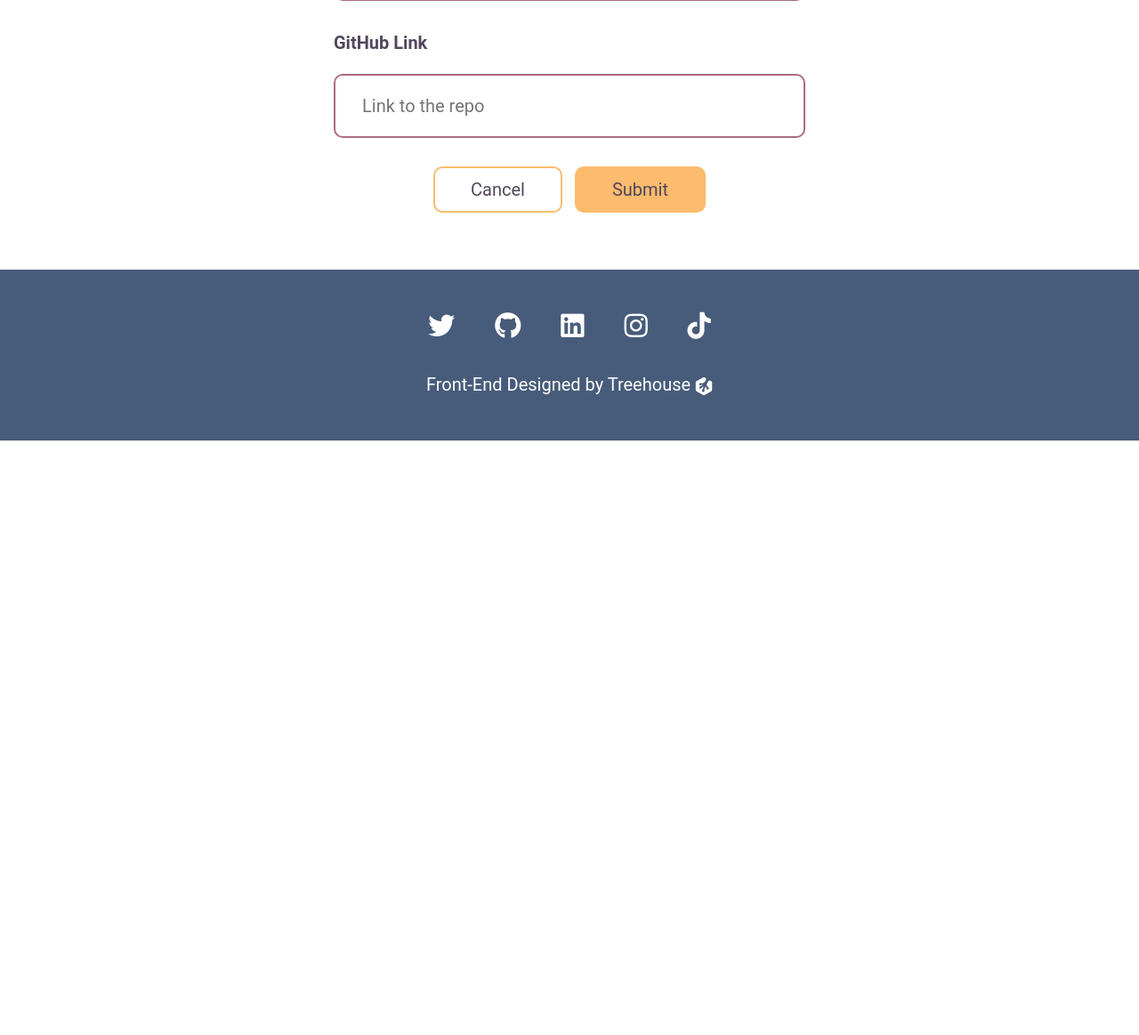
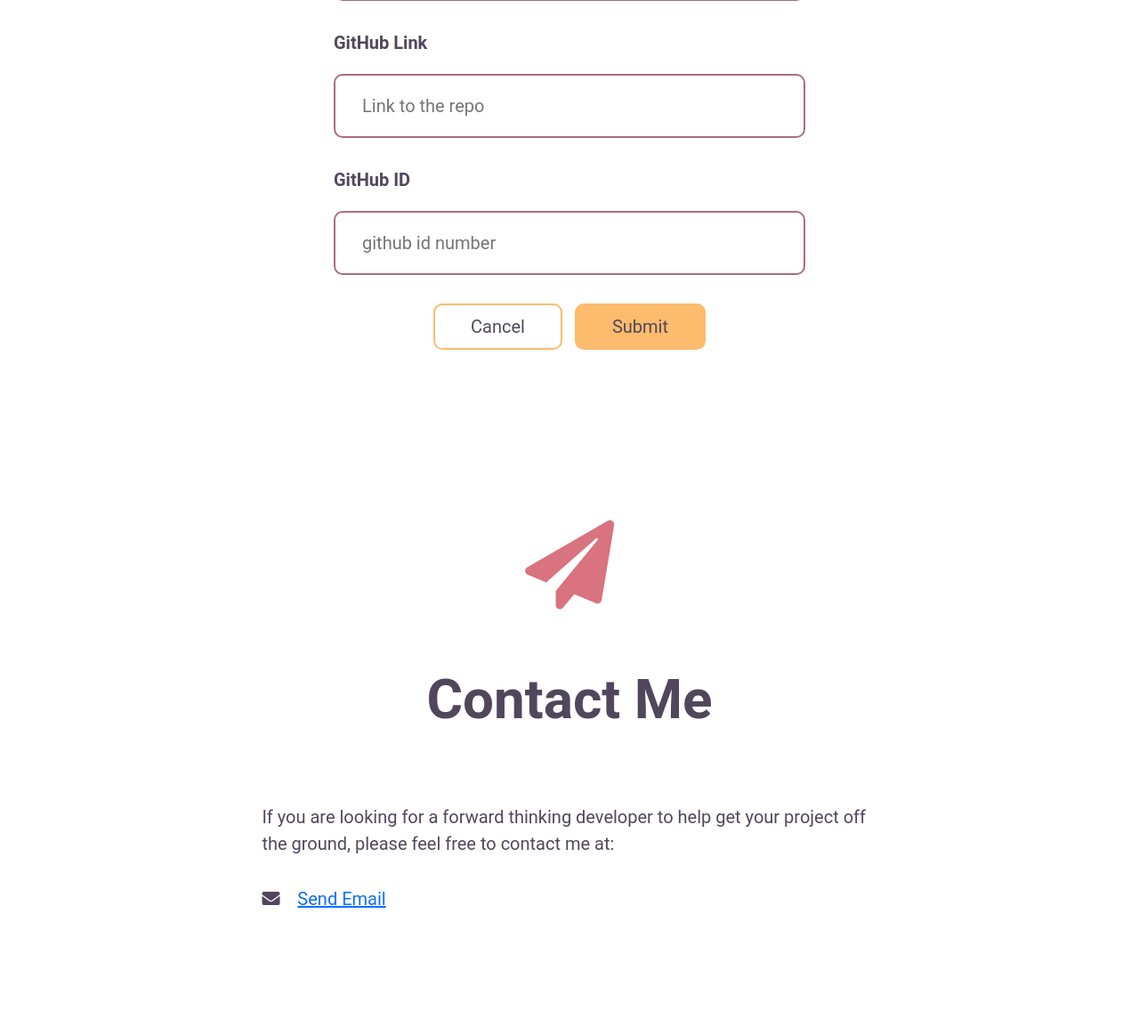
Before and after one commit to r-kyle-kennedy/portfolio, a Flask app: template templates/projectform.html in a window 1280 px wide. Shown: the part 1176-2339 px from the top of the page at 89% size. Before the commit the page ends 1671 px from the top, so only its background shows below. Run offline with Flask 2, Linux system fonts and the light colour scheme; the template is opened without the code that fills it, so the values that code supplies are empty.

Commit message:
added add project and delete project

```diff
--- a/app.py
+++ b/app.py
@@ -63,6 +63,27 @@ def update(id):
     return redirect(url_for('project', id=id))
 
 
+@app.route('/delete/<id>')
+def delete(id):
+    project = Project.query.get_or_404(id)
+    db.session.delete(project)
+    db.session.commit()
+    return redirect(url_for('index'))
+
+
+@app.route('/add-project', methods=['GET', 'POST'])
+def add_project():
+    projects = Project.query.all()
+    if request.form:
+        new_project = Project(title=request.form['title'], date=datetime.datetime.strptime(request.form['date'], "%Y-%m"),
+                        description=request.form['desc'], skills=request.form['skills'],
+                        url=request.form['github'], gh_id = request.form['gh_id'])
+        db.session.add(new_project)
+        db.session.commit()
+        return redirect(url_for('index'))
+    return render_template('projectform.html', projects=projects)
+
+
 if __name__ == '__main__':
     db.create_all()
     add_github_api()
--- a/templates/detail.html
+++ b/templates/detail.html
@@ -33,7 +33,7 @@
           <i class="fas fa-edit"></i>
           Update From Github
       </a>
-      <a href="#">
+      <a href="{{url_for('delete', id=project.id)}}">
           <i class="far fa-trash-alt"></i>
           Delete
       </a>
--- a/templates/layout.html
+++ b/templates/layout.html
@@ -43,7 +43,7 @@
                       <a class="nav-link" href="#contact">Contact</a>
                     </li>
                     <li class="nav-item">
-                      <a class="nav-link" href="#">Add Project</a>
+                      <a class="nav-link" href="{{url_for('add_project')}}">Add Project</a>
                     </li>
                   </ul>
                 </div>
--- a/templates/projectform.html
+++ b/templates/projectform.html
@@ -1,62 +1,11 @@
-<!DOCTYPE html>
-<html>
-    <head>
-        <meta charset="utf-8">
-        <meta http-equiv="X-UA-Compatible" content="IE=edge">
-        <title>Portfolio</title>
-        <meta name="description" content="A portfolio of my work">
-        <meta name="viewport" content="width=device-width, initial-scale=1">
-        <link rel="stylesheet" href="https://cdnjs.cloudflare.com/ajax/libs/font-awesome/5.15.3/css/all.min.css">
-        <link rel="stylesheet" href="https://cdnjs.cloudflare.com/ajax/libs/font-awesome/5.15.3/css/all.min.css">
-        <link href="https://cdn.jsdelivr.net/npm/bootstrap@5.0.0-beta2/dist/css/bootstrap.min.css" rel="stylesheet" integrity="sha384-BmbxuPwQa2lc/FVzBcNJ7UAyJxM6wuqIj61tLrc4wSX0szH/Ev+nYRRuWlolflfl" crossorigin="anonymous">
-        <link rel="stylesheet" href="styles.css">
-    </head>
-    <body>
-        <section class="navigation">
-            <nav class="navbar navbar-expand-lg">
-                <div class="container-fluid">
-                    <a class="navbar-brand" href="#">Student Name</a>
-                    <button class="toggle" type="button" data-bs-toggle="collapse" data-bs-target="#navbarContent" aria-controls="navbarContent" aria-expanded="false" aria-label="Toggle navigation">
-                        <i class="fas fa-bars"></i>
-                    </button>
-                    <div class="collapse navbar-collapse" id="navbarContent">
-                        <ul class="navbar-nav me-auto mb-2 mb-lg-0">
-                            <li class="nav-item">
-                                <a class="nav-link active" aria-current="page" href="#">Home</a>
-                            </li>
-                            <li class="nav-item">
-                                <a class="nav-link" href="#about">About</a>
-                            </li>
-                            <li class="nav-item">
-                                <a class="nav-link" href="#skills">Skills</a>
-                            </li>
-                            <li class="nav-item dropdown">
-                                <a class="nav-link dropdown-toggle" href="#" id="navbarDropdown" role="button" data-bs-toggle="dropdown" aria-expanded="false">
-                                Projects
-                                </a>
-                                <ul class="dropdown-menu" aria-labelledby="navbarDropdown">
-                                <li><a class="dropdown-item" href="#project1">Project 1</a></li>
-                                <li><a class="dropdown-item" href="#project2">Project 2</a></li>
-                                <li><a class="dropdown-item" href="#project3">Project 3</a></li>
-                                <li><a class="dropdown-item" href="#project4">Project 4</a></li>
-                                </ul>
-                            </li>
-                            <li class="nav-item">
-                                <a class="nav-link" href="#contact">Contact</a>
-                            </li>
-                            <li class="nav-item">
-                                <a class="nav-link" href="#">Add Project</a>
-                            </li>
-                        </ul>
-                    </div>
-                </div>
-            </nav>
-        </section>
+{% extends 'layout.html' %}
+
+{% block content %}
   <section class="header">
       <h1>New Project</h1>
   </section>
   <section id="form">
-            <form action="">
+      <form action="{{url_for('add_project')}}" method="POST">
           <label for="title">Project Title</label>
           <input type="text" name="title" id="title" placeholder="Project Name" required>
           <label for="date">Completion Date</label>
@@ -68,43 +17,12 @@
           <textarea name="skills" id="skills-list" cols="30" rows="10" placeholder="Skill, Skill" required></textarea>
           <label for="github">GitHub Link</label>
           <input type="url" name="github" id="github" placeholder="Link to the repo" required>
+          <label for="gh_id">GitHub ID</label>
+          <input type="number" name="gh_id" id="github" placeholder="github id number" required>
           <div>
               <button type="reset">Cancel</button>
               <button type="submit">Submit</button>
           </div>
       </form>
   </section>
-        <section class="footer">
-            <div class="socials">
-                <!--Delete any you don't use-->
-                <!--Icons from FontAwesome.com/icons-->
-                <a href="">
-                    <i class="fab fa-twitter"></i>
-                </a>
-                <a href="">
-                    <i class="fab fa-github"></i>
-                </a>
-                <a href="">
-                    <i class="fab fa-linkedin"></i>
-                </a>
-                <a href="">
-                    <i class="fab fa-instagram"></i>
-                </a>
-                <a href="">
-                    <i class="fab fa-tiktok"></i>
-                </a>
-            </div>
-            <div class="treehouse">
-                <p>
-                    Front-End Designed by
-                    <a href="https://teamtreehouse.com">
-                        Treehouse
-                        <svg xmlns="http://www.w3.org/2000/svg" viewBox="0 0 229.75 249.54"><defs><style>.cls-1{fill:#fff;}</style></defs><g id="Layer_2" data-name="Layer 2"><g id="Layer_1-2" data-name="Layer 1"><path class="cls-1" d="M202.68,45.53c-8.27-4.67-21.47,2.85-29.49,16.8L158.67,87.59a31.83,31.83,0,0,0,2.15,32.65l.42.61C168,130.5,177,139.42,180,142.61a16.49,16.49,0,1,1-27.92,15.7,16.27,16.27,0,0,1-.48-6.55c.47-3.62-.69-9.53-5.89-15.32s-15.81,5.15-19.24,16.4l-.16.52c-3.43,11.25-5.6,21.07-5,22a19.33,19.33,0,0,1,1.07,1.77,18.58,18.58,0,1,1-25.13-7.69c.4-.22.81-.41,1.23-.6.69-.3,2.66-5,4.36-10.62s2.44-7.55,3.09-10.12c.87-3.44,2.15-10.59,1.51-14.13-.7-3.93-4.75-4.21-9-1.19-2.54,1.81-6.74,5.39-8.79,6.86-3.85,2.75-7.07,8.1-8.78,11.38a16.37,16.37,0,1,1-18-23.57c4.12-.9,18.15-9.47,26.61-15.52a30.89,30.89,0,0,0,4.92-4c2.53-3.23-.19-5.79-2.64-5.52-7.2.8-14.61,1.82-16,3.6A14.65,14.65,0,1,1,55.74,85.1a14.54,14.54,0,0,1,8.95-2.75c5.26.14,19.11,3,30.69.9l3-.53c11.58-2,25.45-12.13,31-22.52L141.42,39c6.68-11.73,6.19-24.57-1.1-28.69L127.14,2.83c-6.66-3.77-17.55-3.77-24.21,0L12.11,54C5.45,57.77,0,67.09,0,74.74V174.8c0,7.64,5.45,17,12.11,20.72l90.82,51.2c6.66,3.76,17.55,3.75,24.21,0l90.51-51.18c6.66-3.76,12.1-13.09,12.1-20.73V74.74c0-7.65-5.44-17-12.1-20.74Z"/></g></g></svg>
-                    </a>
-                </p>
-            </div>
-        </section>
-        <script src="" async defer></script>
-        <script src="https://cdn.jsdelivr.net/npm/bootstrap@5.0.0-beta2/dist/js/bootstrap.bundle.min.js" integrity="sha384-b5kHyXgcpbZJO/tY9Ul7kGkf1S0CWuKcCD38l8YkeH8z8QjE0GmW1gYU5S9FOnJ0" crossorigin="anonymous"></script>
-    </body>
-</html>
+{% endblock %}
```
Lines whose indentation alone changed are shown as unchanged.
